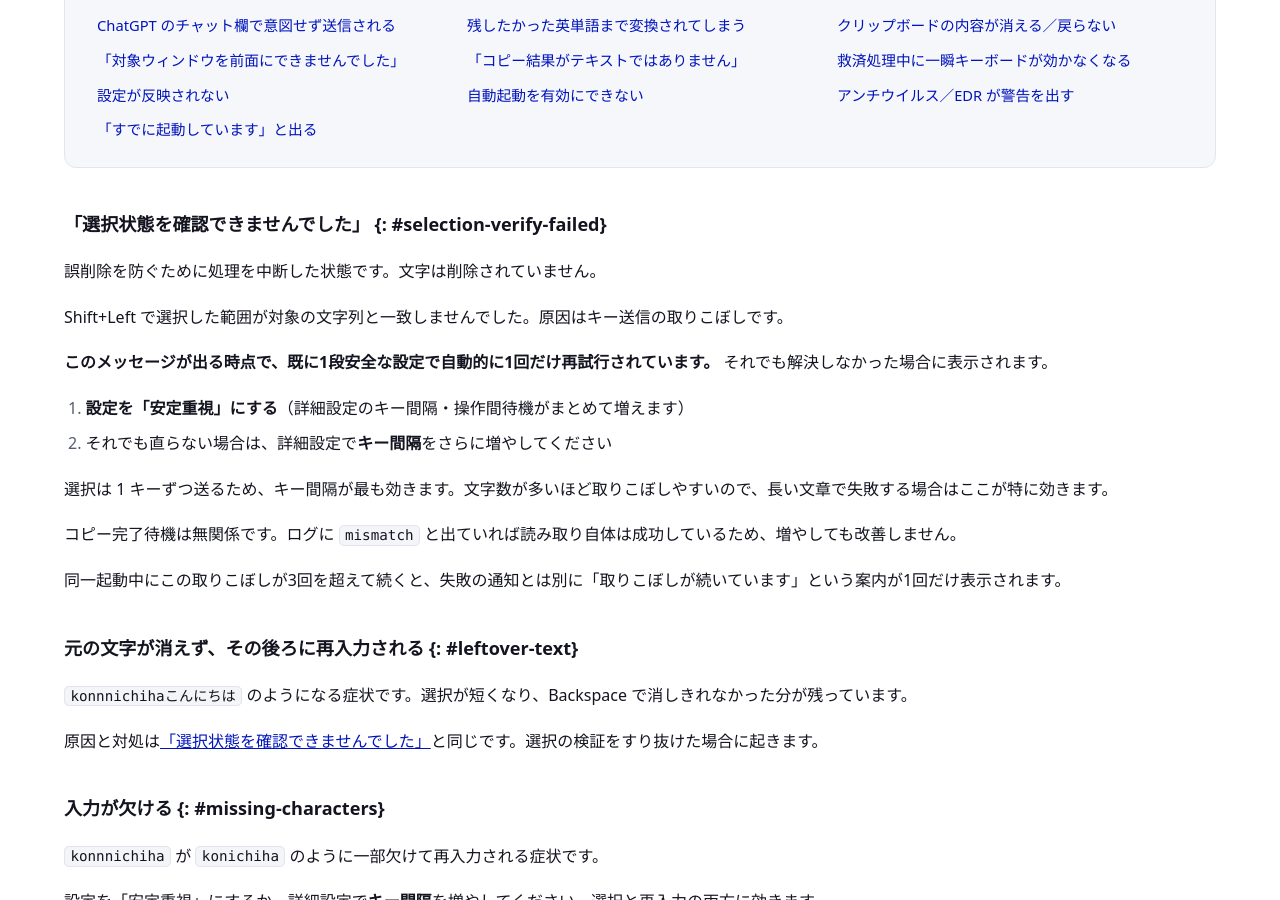
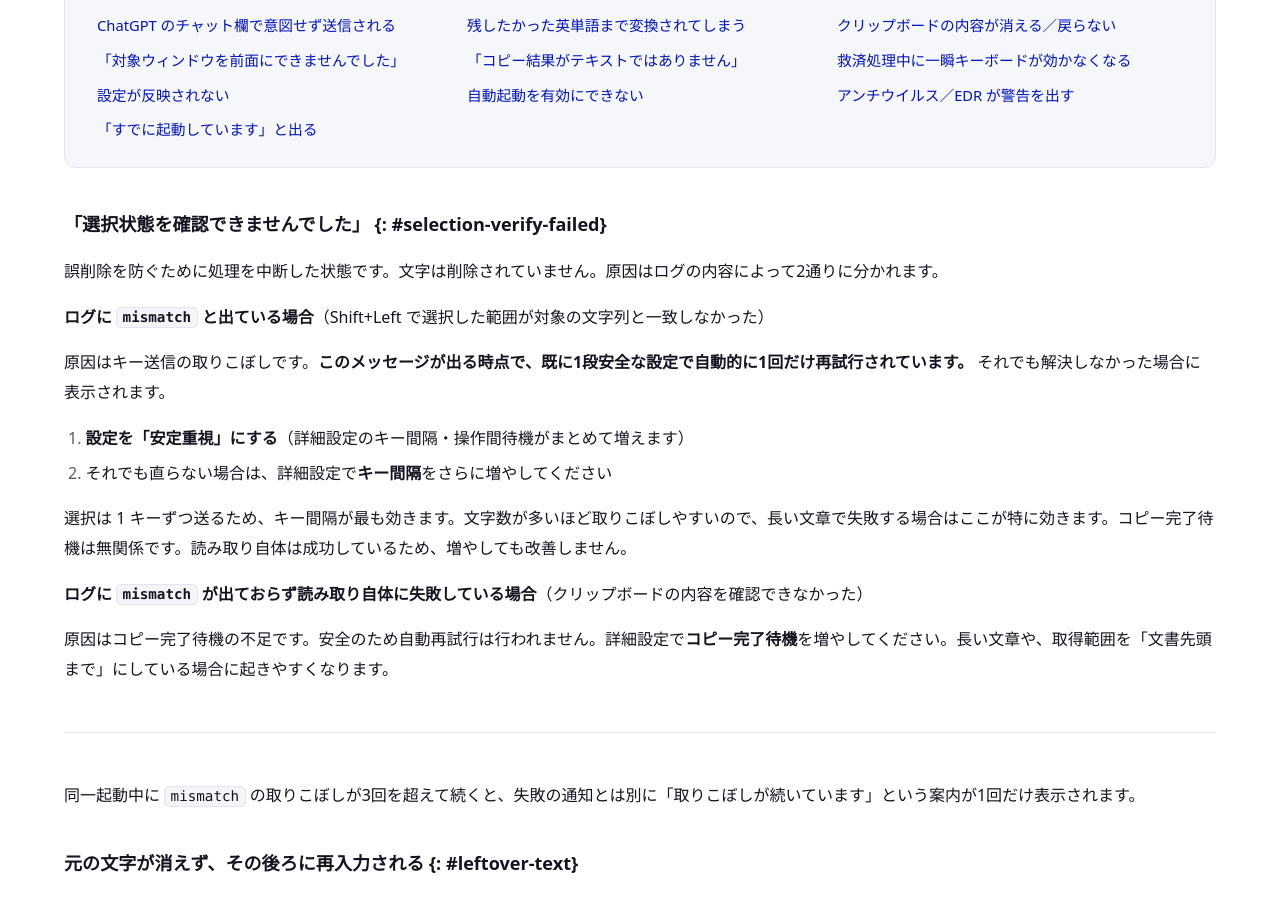
Before and after one commit to moappsupport/ro-maji_IME_Rescue, a Jekyll site: the page built from troubleshooting.md, in a window 1280 px wide and 900 px high, scrolled down 1265 px. Built offline with Jekyll 4.4.1, drawn with Linux system fonts in a browser that asks for light colours; some of the changed text lies outside the part shown.

Commit message:
誤変換の取り消し手段としてクリップボードからの貼り付けを案内する
救済処理は変換結果を読み取らず未確定のまま処理を終えるため、アプリ側で
取り消し機能を持たせるにはもう一度コピーして内容を確認する必要があり、
救済処理とほぼ同じ重さの実装になる。一方、既定のクリップボード設定
（そのまま保持）では変換前のローマ字がクリップボードに残っていることが
分かったため、これを使った手動での戻し方を案内する。

Co-Authored-By: Claude Sonnet 5 <noreply@anthropic.com>

```diff
--- a/troubleshooting.md
+++ b/troubleshooting.md
@@ -56,20 +56,24 @@ updated: 2026-08-08
 
 ### 「選択状態を確認できませんでした」 {: #selection-verify-failed}
 
-誤削除を防ぐために処理を中断した状態です。文字は削除されていません。
+誤削除を防ぐために処理を中断した状態です。文字は削除されていません。原因はログの内容によって2通りに分かれます。
 
-Shift+Left で選択した範囲が対象の文字列と一致しませんでした。原因はキー送信の取りこぼしです。
+**ログに `mismatch` と出ている場合**（Shift+Left で選択した範囲が対象の文字列と一致しなかった）
 
-**このメッセージが出る時点で、既に1段安全な設定で自動的に1回だけ再試行されています。** それでも解決しなかった場合に表示されます。
+原因はキー送信の取りこぼしです。**このメッセージが出る時点で、既に1段安全な設定で自動的に1回だけ再試行されています。** それでも解決しなかった場合に表示されます。
 
 1. **設定を「安定重視」にする**（詳細設定のキー間隔・操作間待機がまとめて増えます）
 2. それでも直らない場合は、詳細設定で**キー間隔**をさらに増やしてください
 
-選択は 1 キーずつ送るため、キー間隔が最も効きます。文字数が多いほど取りこぼしやすいので、長い文章で失敗する場合はここが特に効きます。
+選択は 1 キーずつ送るため、キー間隔が最も効きます。文字数が多いほど取りこぼしやすいので、長い文章で失敗する場合はここが特に効きます。コピー完了待機は無関係です。読み取り自体は成功しているため、増やしても改善しません。
 
-コピー完了待機は無関係です。ログに `mismatch` と出ていれば読み取り自体は成功しているため、増やしても改善しません。
+**ログに `mismatch` が出ておらず読み取り自体に失敗している場合**（クリップボードの内容を確認できなかった）
 
-同一起動中にこの取りこぼしが3回を超えて続くと、失敗の通知とは別に「取りこぼしが続いています」という案内が1回だけ表示されます。
+原因はコピー完了待機の不足です。安全のため自動再試行は行われません。詳細設定で**コピー完了待機**を増やしてください。長い文章や、取得範囲を「文書先頭まで」にしている場合に起きやすくなります。
+
+---
+
+同一起動中に `mismatch` の取りこぼしが3回を超えて続くと、失敗の通知とは別に「取りこぼしが続いています」という案内が1回だけ表示されます。
 
 ### 元の文字が消えず、その後ろに再入力される {: #leftover-text}
 
@@ -202,6 +206,8 @@ Bandeikimasu            → B案で行きます
 
 変換候補が表示された未確定の状態なら、Esc で取り消してから Ctrl+Z を数回押すと戻せることがあります（本アプリは削除と再入力の順で処理するため、複数回の取り消しが必要です）。ただし対象アプリの挙動に依存するため、必ず戻せるとは限りません。
 
+**クリップボードの扱いが既定の「そのまま保持」であれば、変換前のローマ字がクリップボードに残っています。** 誤変換された日本語部分を選択して Ctrl+V で貼り付ければ、元のローマ字に戻せます。クリップボードの扱いを「元の内容を復元」や「空にする」に変更している場合は残らないため、この方法は使えません。
+
 ### クリップボードの内容が消える／戻らない {: #clipboard-not-restored}
 
 処理中に内部で Ctrl+C を使うため、クリップボードは必ず一度上書きされます。処理後の扱いは設定で決まります。
@@ -333,7 +339,7 @@ result: Success
       "name": "選択状態を確認できませんでした",
       "acceptedAnswer": {
         "@type": "Answer",
-        "text": "誤削除を防ぐために処理を中断した状態です。文字は削除されていません。"
+        "text": "誤削除を防ぐために処理を中断した状態です。文字は削除されていません。原因はログの内容によって2通りに分かれます。"
       }
     },
     {
```
Also changed, not shown: other parts of troubleshooting.md (+1 -1 lines).
